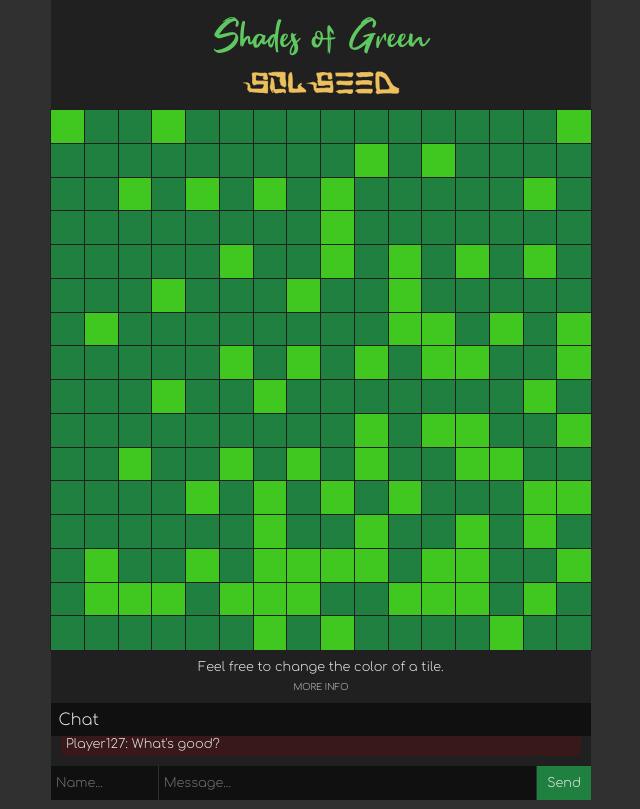
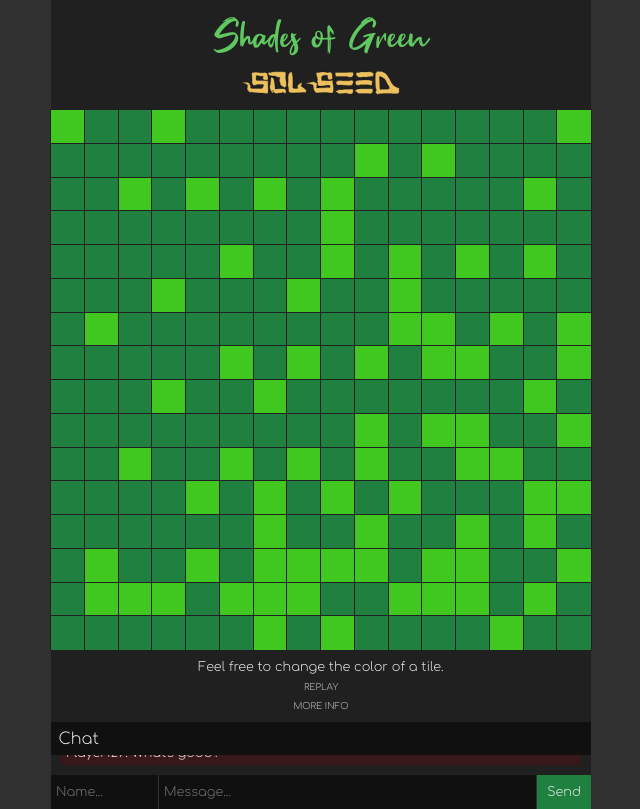
Before and after one commit to Munkyfoot/sog-game, a Flask app: page / in a window 1280 px wide. Shown: the whole page, without its empty margins (319-959 px from the left). Run offline with Flask 2, Linux system fonts and the light colour scheme; data comes from the database, SQL or seed files in the repository.

Commit message:
Add replay mode

```diff
--- a/static/scripts/main.js
+++ b/static/scripts/main.js
@@ -1,6 +1,8 @@
 var can_color = false;
 var tile_refresh = null;
 var message_refresh = null;
+var replay_frames = [];
+var replay_mode = false;
 
 $(function () {
     Generate();
@@ -11,21 +13,31 @@
         UpdateTile($(this).attr('id'));
     });
 
+    $("#replay").click(function (e) {
+        e.preventDefault();
+        if (replay_mode) {
+            StopReplay();
+        }
+        else {
+            Replay();
+        }
+    });
+
     ChatResize();
-    $(window).resize(function(){
+    $(window).resize(function () {
         ChatResize();
     });
 
-    if($("#about").is(':visible')){
+    if ($("#about").is(':visible')) {
         $("#about").toggle();
     }
 
-    $("#more_info").click(function(e){
+    $("#more_info").click(function (e) {
         e.preventDefault();
         $("#about").slideToggle();
     });
 
-    $("#less_info").click(function(e){
+    $("#less_info").click(function (e) {
         e.preventDefault();
         $("#about").slideToggle();
     });
@@ -86,7 +98,7 @@
         for (var i = 0; i < data.length; i++) {
             var classes = 'tile color_' + data[i]['color_id'];
 
-            if($("#" + data[i]['id']).hasClass('tile-hover')){
+            if ($("#" + data[i]['id']).hasClass('tile-hover')) {
                 classes += " tile-hover";
             }
 
@@ -134,7 +146,48 @@
     //$("#chat_output").animate({ scrollTop: scrollTopSaved }, 0);
 }
 
-function ChatResize(){
+function ChatResize() {
     var free_space = $(window).innerHeight() - $("#title").innerHeight() - $("#gameboard").innerHeight() - $("#info").innerHeight() - $("#chat").innerHeight() + $("#chat_output").innerHeight();
     $("#chat_output").css('maxHeight', free_space);
 }
+
+function Replay() {
+    clearInterval(tile_refresh);
+
+    $(".tile").attr('class', 'tile color_0');
+
+    $.getJSON('/json/log/', function (data) {
+        replay_mode = true;
+        $("#replay").text("Stop Replay");
+        for (var i = 0; i < data.length; i++) {
+            ReplayFrame(data, i);
+        }
+    });
+}
+
+function StopReplay() {
+    for (var i = 0; i < replay_frames.length; i++) {
+        clearInterval(replay_frames[i]);
+    }
+
+    replay_frames = [];
+
+    RefreshTiles();
+    tile_refresh = setInterval(RefreshTiles, 4000);
+
+    replay_mode = false;
+    $("#replay").text("Replay");
+}
+
+function ReplayFrame(data, i) {
+    var x = setTimeout(function () {
+        $("#" + data[i]['tile_id']).attr('class', 'tile color_' + data[i]['new_color_id']);
+
+        if (i == data.length - 1) {
+            StopReplay();
+        }
+
+    }, 500 * i);
+
+    replay_frames.push(x);
+}
--- a/templates/index.html
+++ b/templates/index.html
@@ -19,6 +19,7 @@
     </div>
     <div id="info">
         <span id="info_readout">Welcome to the game.</span>
+        <a href="#" class="small-link" id="replay">Replay</a>
         <a href="#" class="small-link" id="more_info">More Info</a>
     </div>
     <div id="chat">
```
